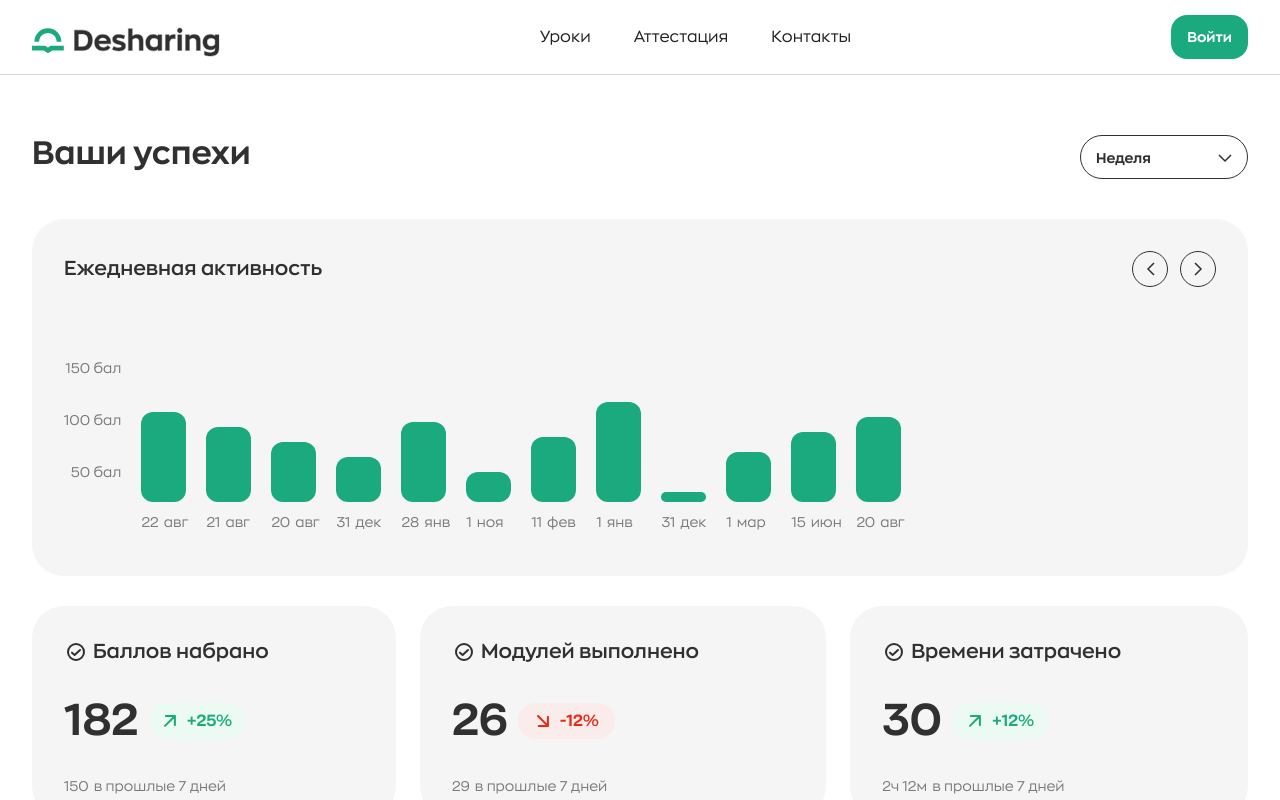
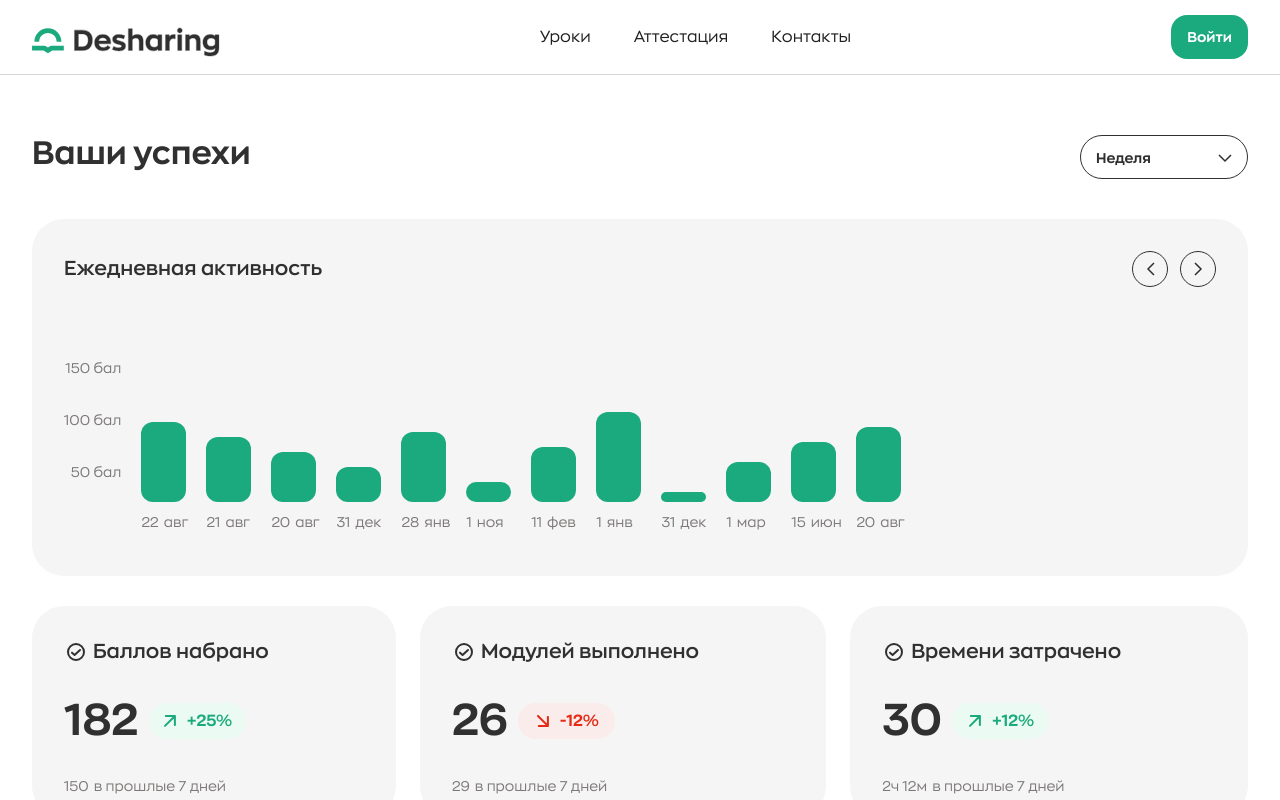
Before and after one commit to MilleniumIT06/deshar-frontend, a Next.js app: page /dashboard in a window 1280 px wide. Shown: the top 800 px of the page. Built offline with nearby package versions, Linux system fonts and the light colour scheme; a web font is replaced by a local one.

Commit message:
feat(CharCandle):add calcHeight function

```diff
--- a/src/components/Successes/ChartCandle/index.tsx
+++ b/src/components/Successes/ChartCandle/index.tsx
@@ -19,11 +19,12 @@ export const ChartCandle = ({ maxPoints, currentPoints, date = new Date() }: Cha
 		return { day: day, month: month.slice(0, 3) }
 	}
 	const dateT = formatDate(date)
+	const calcHeight = currentPoints < 15 ? '5%' : `calc(${pointsPercent}% - 10px)`
 	return (
 		<div className="ChartCandle" title={String(currentPoints)}>
 			<svg
 				className="ChartCandle__body"
-				height={`${pointsPercent}%`}
+				height={calcHeight}
 				viewBox="0 0 45 174"
 				fill="none"
 				xmlns="http://www.w3.org/2000/svg"
--- a/src/mocks/data.ts
+++ b/src/mocks/data.ts
@@ -420,7 +420,7 @@ export const candleDateMockData = [
 	{ id: 7, date: new Date(2024, 1, 11), currentPoints: 65 },
 
 	{ id: 8, date: new Date(2023, 0, 1), currentPoints: 100 },
-	{ id: 9, date: new Date(2023, 11, 31), currentPoints: 10 },
+	{ id: 9, date: new Date(2023, 11, 31), currentPoints: 14 },
 	{ id: 10, date: new Date(2023, 1, 29), currentPoints: 50 },
 
 	{ id: 11, date: new Date(2022, 5, 15), currentPoints: 70 },
--- a/src/widgets/Header/styles.scss
+++ b/src/widgets/Header/styles.scss
@@ -6,7 +6,7 @@
 	width: 100%;
 	height: 75px;
 	&__logo {
-		@include breakpoint.small-tablet {
+		@include breakpoint.middle-tablet {
 			margin-right: 0;
 		}
 	}
```
